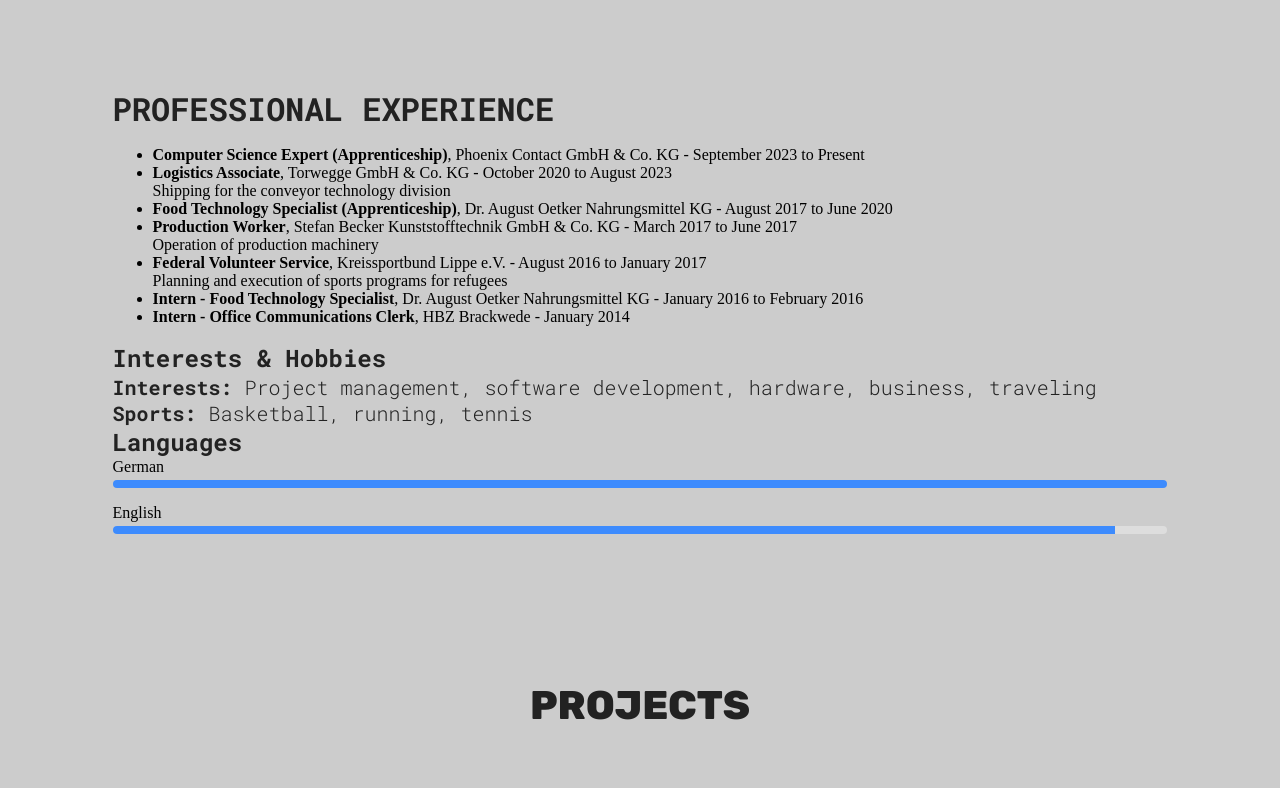
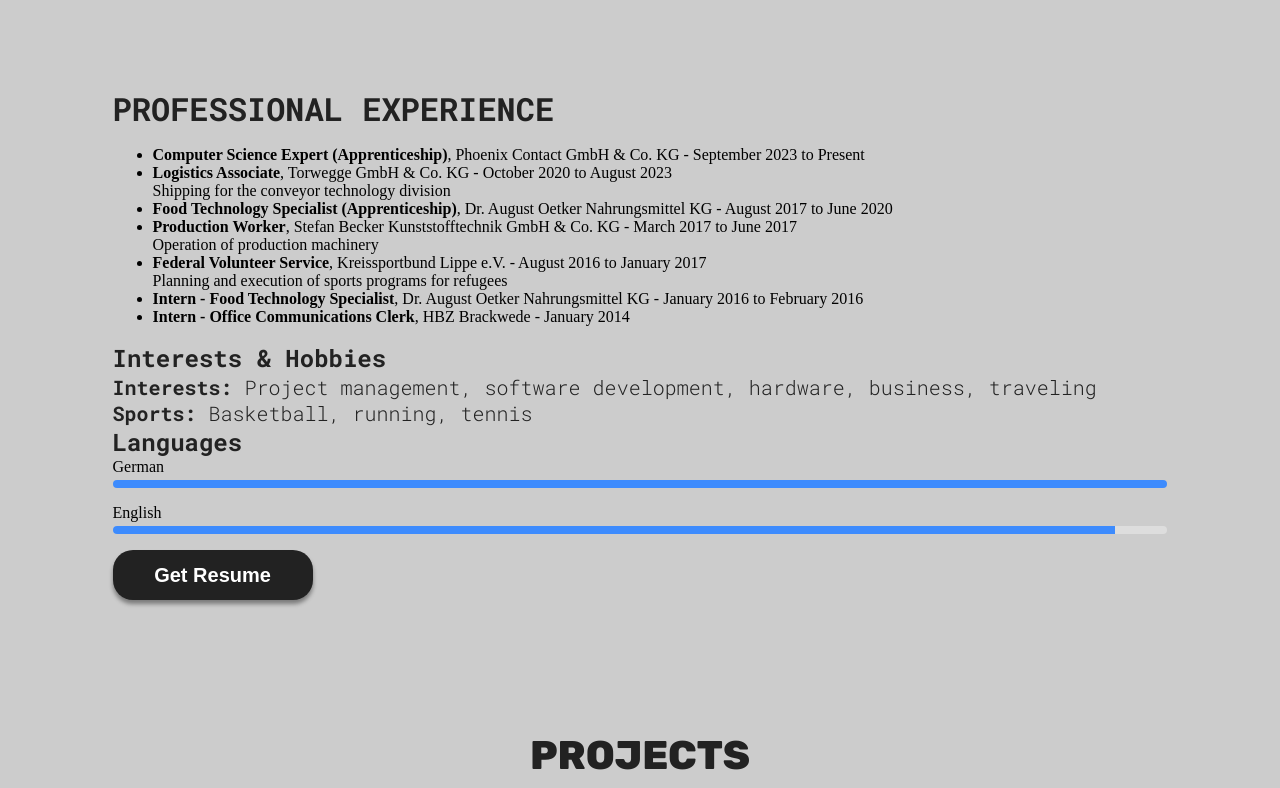
Before and after one commit to fnnbl/PortfolioFBL, a React (Vite) app: page / in a window 1280 px wide. Shown: the part 845-1633 px from the top of the page. Built offline with nearby package versions, Linux system fonts and the light colour scheme.

Commit message:
feat(cv): relocate Get Resume button into CVSection

```diff
--- a/src/sections/CVSection/CVSection.jsx
+++ b/src/sections/CVSection/CVSection.jsx
@@ -1,4 +1,4 @@
-import React from "react";
+import CV from "../../assets/cv_fbl.pdf";
 import styles from "./CVSection.module.css";
 
 const CVSection = () => (
@@ -74,6 +74,12 @@
         </li>
       </ul>
     </div>
+    {/* Download CV Button */}
+    <div className={styles.section}>
+      <a href={CV} download>
+        <button className={styles.downloadButton}>Get Resume</button>
+      </a>
+    </div>
   </section>
 );
 
--- a/src/sections/CVSection/CVSection.module.css
+++ b/src/sections/CVSection/CVSection.module.css
@@ -37,3 +37,27 @@
   height: 100%;
   background-color: #3d8bfd;
 }
+
+/* Download-Button */
+.downloadButton {
+  background-color: var(--btn-color);
+  color: var(--btn-text-color);
+  border: none;
+  border-radius: 20px;
+  width: 200px;
+  height: 50px;
+  font-size: 20px;
+  font-weight: bold;
+  box-shadow: 0 4px 4px rgba(0, 0, 0, 0.4);
+  transition: box-shadow 200ms ease-in-out, transform 200ms ease-in-out;
+  cursor: pointer;
+}
+
+.downloadButton:hover {
+  transform: scale(1.05);
+}
+
+.downloadButton:active {
+  transform: translateY(2px);
+  box-shadow: 0 2px 2px rgba(0, 0, 0, 0.25);
+}
--- a/src/sections/Hero/Hero.jsx
+++ b/src/sections/Hero/Hero.jsx
@@ -6,7 +6,6 @@
 import linkedinDark from "../../assets/linkedin-dark.svg";
 import githubLight from "../../assets/github-light.svg";
 import githubDark from "../../assets/github-dark.svg";
-import CV from "../../assets/cv_fbl.pdf";
 import { useTheme } from "../../common/ThemeContext";
 
 function Hero() {
@@ -50,9 +49,6 @@
           I am currently completing my apprenticeship as an computer science
           expert.
         </p>
-        <a href={CV} download>
-          <button className="hover">Get Resume</button>
-        </a>
       </div>
     </section>
   );
```
